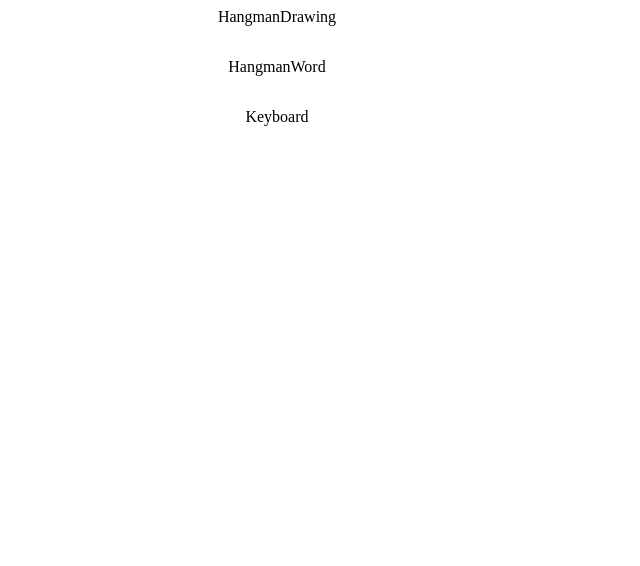
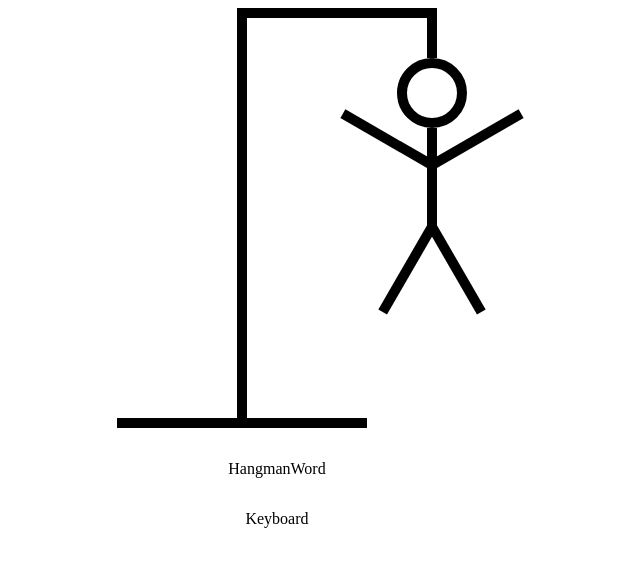
Before and after one commit to ajzal-byte/hangman-typescript, a React (Vite) app: page / in a window 1280 px wide. Shown: the top 566 px of the page, without its empty margins (363-1003 px from the left). Built offline with nearby package versions, Linux system fonts and the light colour scheme; the HTML template or start-up script is replaced by a standard one.

Commit message:
hangman style updated

```diff
--- /dev/null
+++ b/src/components/BodyParts.tsx
@@ -0,0 +1,97 @@
+export const HEAD = (
+  <div
+    style={{
+      width: "50px",
+      height: "50px",
+      borderRadius: "100%",
+      border: "10px solid black",
+      position: "absolute",
+      top: "50px",
+      right: "-30px",
+    }}
+  />
+);
+
+export const BODY = (
+  <div
+    style={{
+      width: "10px",
+      height: "100px",
+      background: "black",
+      position: "absolute",
+      top: "120px",
+      right: 0,
+    }}
+  />
+);
+
+export const RIGHT_ARM = (
+  <div
+    style={{
+      width: "100px",
+      height: "10px",
+      background: "black",
+      position: "absolute",
+      top: "150px",
+      right: "-100px",
+      rotate: "-30deg",
+      transformOrigin: "left bottom",
+    }}
+  />
+);
+
+export const LEFT_ARM = (
+  <div
+    style={{
+      width: "100px",
+      height: "10px",
+      background: "black",
+      position: "absolute",
+      top: "150px",
+      right: "10px",
+      rotate: "30deg",
+      transformOrigin: "right bottom",
+    }}
+  />
+);
+
+export const RIGHT_LEG = (
+  <div
+    style={{
+      width: "100px",
+      height: "10px",
+      background: "black",
+      position: "absolute",
+      top: "210px",
+      right: "-90px",
+      rotate: "60deg",
+      transformOrigin: "left bottom",
+    }}
+  />
+);
+
+export const LEFT_LEG = (
+  <div
+    style={{
+      width: "100px",
+      height: "10px",
+      background: "black",
+      position: "absolute",
+      top: "210px",
+      right: 0,
+      rotate: "-60deg",
+      transformOrigin: "right bottom",
+    }}
+  />
+);
+
+const BodyParts = {
+  HEAD,
+  BODY,
+  RIGHT_ARM,
+  LEFT_ARM,
+  RIGHT_LEG,
+  LEFT_LEG,
+};
+
+export default BodyParts;
--- a/src/components/HangmanDrawing.tsx
+++ b/src/components/HangmanDrawing.tsx
@@ -1,7 +1,56 @@
+import {
+  HEAD,
+  BODY,
+  RIGHT_ARM,
+  LEFT_ARM,
+  RIGHT_LEG,
+  LEFT_LEG,
+} from "./BodyParts";
+
 const HangmanDrawing = () => {
   return (
-    <div>HangmanDrawing</div>
-  )
-}
+    <div style={{ position: "relative" }}>
+      {HEAD}
+      {BODY}
+      {RIGHT_ARM}
+      {LEFT_ARM}
+      {RIGHT_LEG}
+      {LEFT_LEG}
+      <div
+        style={{
+          height: "50px",
+          width: "10px",
+          background: "black",
+          position: "absolute",
+          top: 0,
+          right: 0,
+        }}
+      />
+      <div
+        style={{
+          height: "10px",
+          width: "200px",
+          background: "black",
+          marginLeft: "120px",
+        }}
+      />
+      <div
+        style={{
+          height: "400px",
+          width: "10px",
+          background: "black",
+          marginLeft: "120px",
+        }}
+      />
+      <div
+        style={{
+          height: "10px",
+          width: "250px",
+          background: "black",
+        }}
+      />
+    </div>
+  );
+};
 
-export default HangmanDrawing
+export default HangmanDrawing;
```
